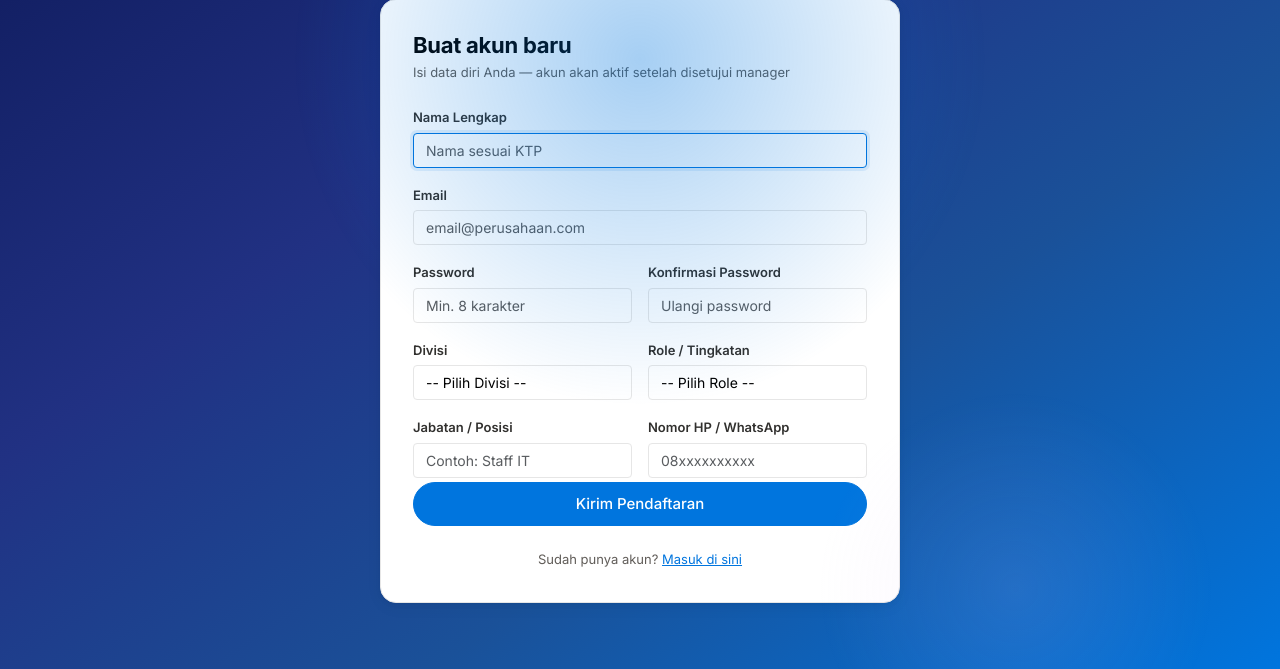
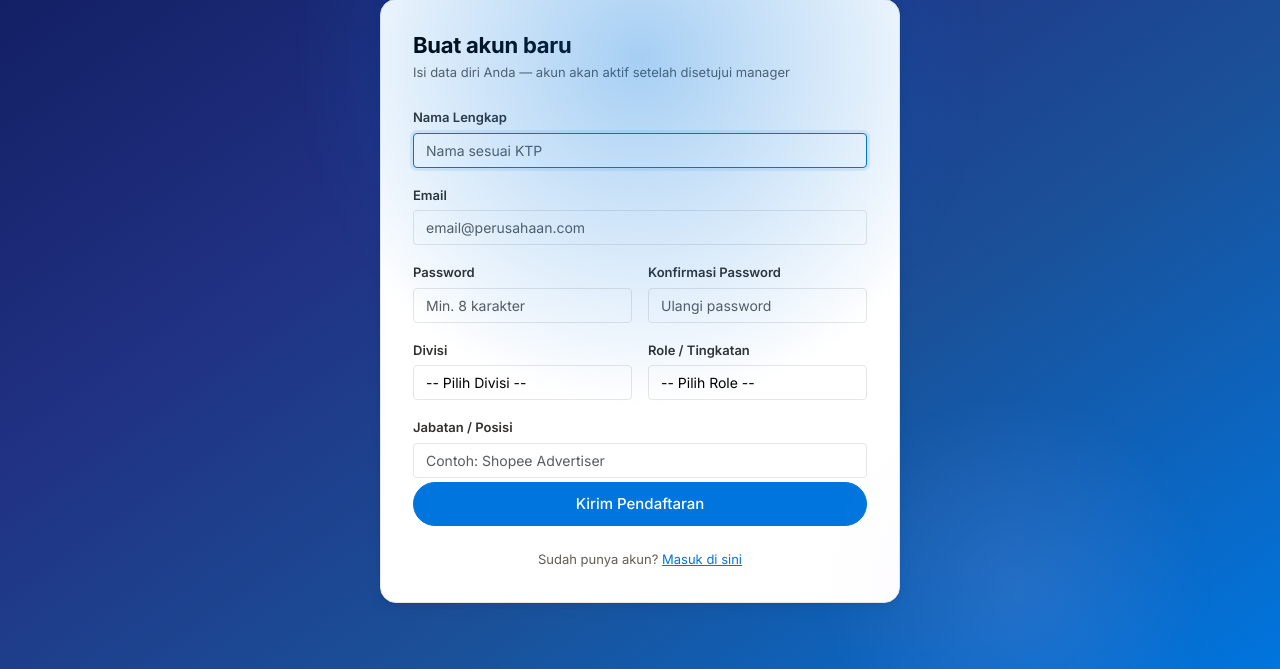
Before and after one commit to akmaldthree-ux/activity, a Laravel app: page /register in a window 1280 px wide. Shown: the part 131-800 px from the top of the page. Run offline with Laravel 12, Linux system fonts and the light colour scheme; data comes from the database, SQL or seed files in the repository; parts of the project's set-up code (start-up, migrations or seed data) failed here and were passed over.

Commit message:
Remove no_hp from register form, update jabatan placeholder
Co-Authored-By: Claude Sonnet 4.6 <noreply@anthropic.com>
Claude-Session: https://claude.ai/code/session_01MnA8jvTMopWAgjh4N1wyUN

```diff
--- a/app/Http/Controllers/Auth/RegisterController.php
+++ b/app/Http/Controllers/Auth/RegisterController.php
@@ -27,7 +27,6 @@ class RegisterController extends Controller
             'division_id'           => ['required', 'exists:divisions,id'],
             'role'                  => ['required', 'in:karyawan,leader,manager,direksi'],
             'jabatan'               => ['required', 'string', 'max:255'],
-            'no_hp'                 => ['required', 'string', 'max:20'],
         ]);
 
         $user = User::create([
@@ -37,7 +36,6 @@ class RegisterController extends Controller
             'role'        => $data['role'],
             'division_id' => $data['division_id'],
             'jabatan'     => $data['jabatan'],
-            'no_hp'       => $data['no_hp'],
             'status'      => 'pending',
             'is_active'   => false,
         ]);
--- a/resources/views/auth/register.blade.php
+++ b/resources/views/auth/register.blade.php
@@ -65,16 +65,10 @@
                 </select>
             </div>
 
-            <div class="col-md-6">
+            <div class="col-12">
                 <label class="form-label">Jabatan / Posisi</label>
                 <input type="text" name="jabatan" class="form-control"
-                       placeholder="Contoh: Staff IT" value="{{ old('jabatan') }}" required>
-            </div>
-
-            <div class="col-md-6">
-                <label class="form-label">Nomor HP / WhatsApp</label>
-                <input type="text" name="no_hp" class="form-control"
-                       placeholder="08xxxxxxxxxx" value="{{ old('no_hp') }}" required>
+                       placeholder="Contoh: Shopee Advertiser" value="{{ old('jabatan') }}" required>
             </div>
 
             <div class="col-12 mt-1">
```
